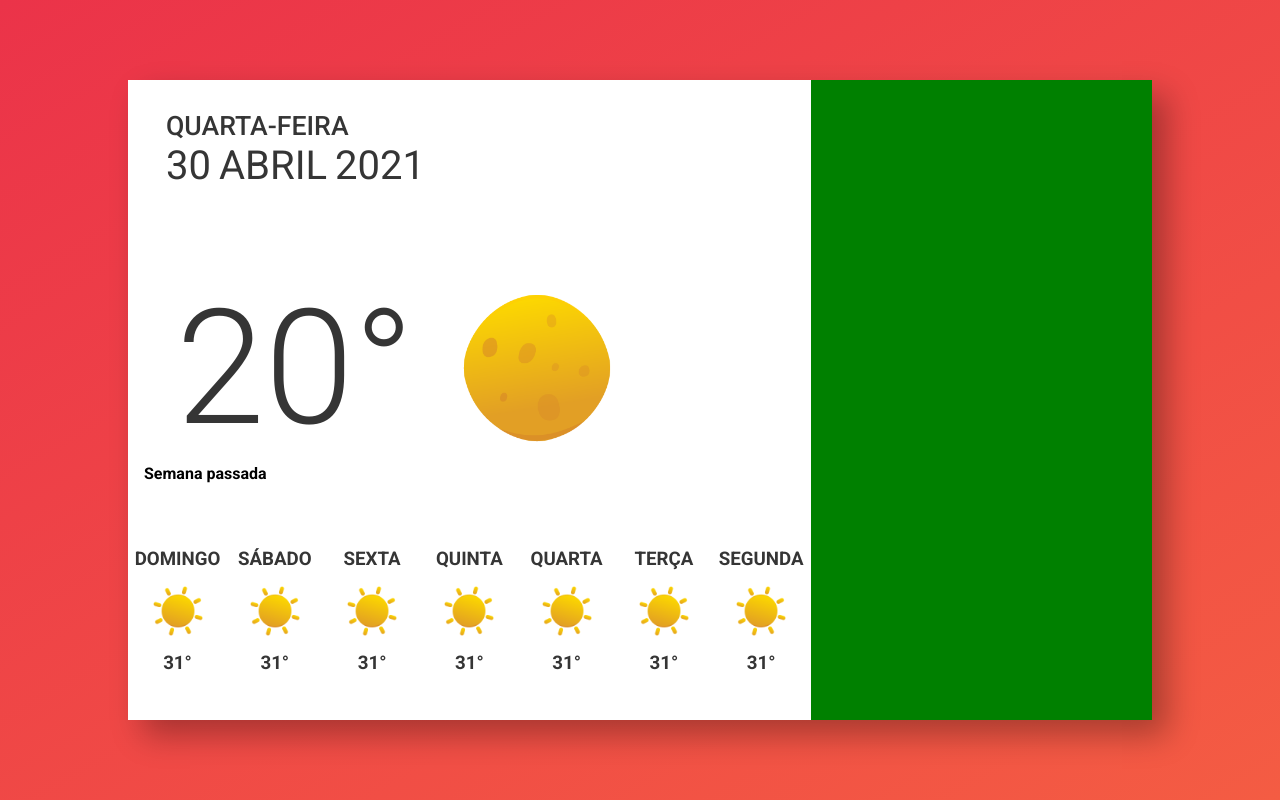
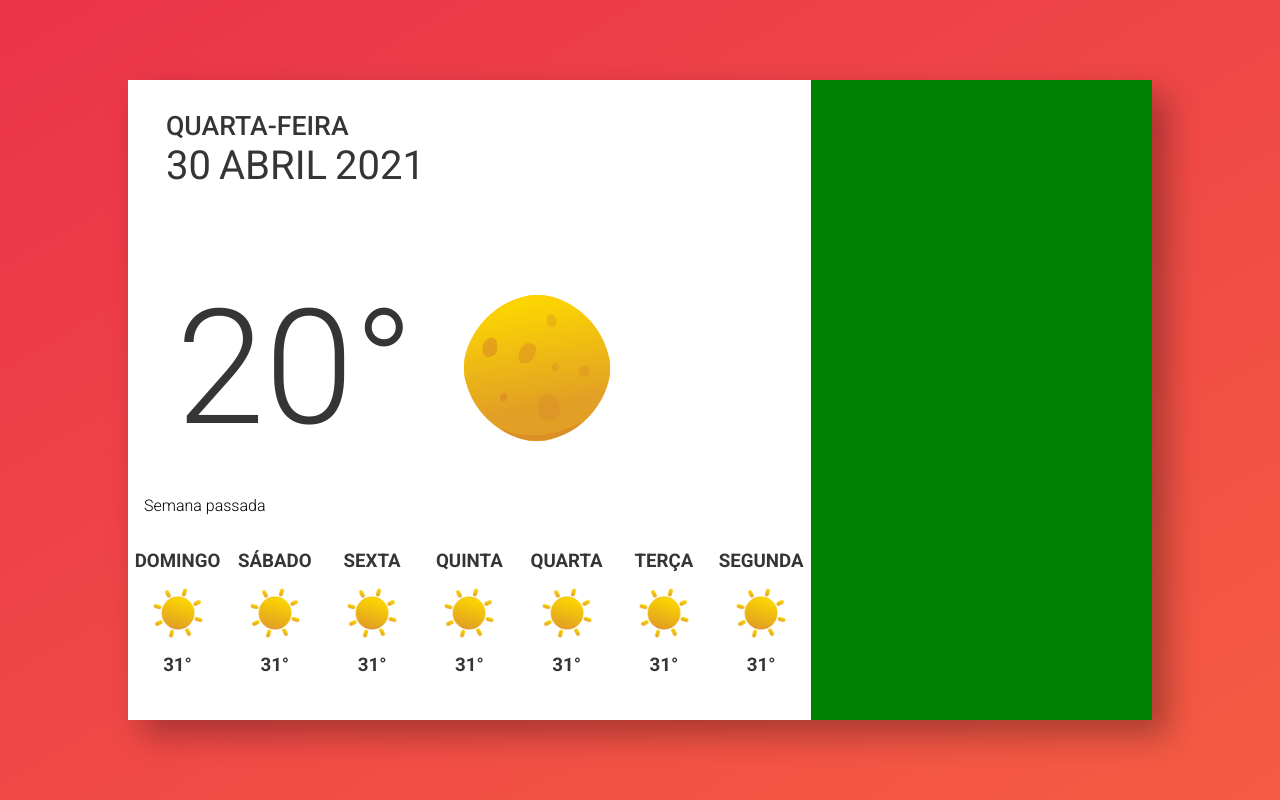
Before and after one commit to GustsgomesBr/weather-app-reactjs, a React (Create React App) app: page / in a window 1280 px wide. Built offline with nearby package versions, Linux system fonts and the light colour scheme.

Commit message:
GetWeather changed to GetLastWeek

```diff
--- a/src/App.js
+++ b/src/App.js
@@ -18,8 +18,9 @@ function App() {
           <h1>20°</h1>
           <img src={night_full_moon_clear}></img>
         </section>
+        <section className="week-weather-section">
           <h4 id="lastweek">Semana passada</h4>
-        <section className="week-weather-section">
+          <div className="section-week">
             <WeekWeather id="1"/>
             <WeekWeather id="2"/>
             <WeekWeather id="3"/>
@@ -27,6 +28,7 @@ function App() {
             <WeekWeather id="5"/>
             <WeekWeather id="6"/>
             <WeekWeather id="7"/>
+          </div>
         </section>
       </main>
       <aside>
--- a/src/GetWeather.js
+++ b/src/GetLastWeek.js
@@ -1,6 +1,6 @@
 import moment from 'moment'
 
-function GetWeather(){
+function GetLastWeek(){
     var daysAgo = {}
     var weekday = {}
     for(var i=1; i<=7; i++) {
@@ -12,4 +12,4 @@ function GetWeather(){
     return weekday
 }
 
-export default GetWeather;
+export default GetLastWeek;
--- a/src/index.css
+++ b/src/index.css
@@ -84,14 +84,22 @@ aside{
 
 #lastweek{
     margin-left: 1rem;
+    font-weight: 300;
 }
 
 .week-weather-section{
     width: 100%;
     height: 40%;
+    margin-top: 2rem;
+}
+
+.week-weather-section .section-week{
+    width: 100%;
+    height: 70%;
     display: flex;
     justify-content: center;
     align-items: center;
+    margin-top: 0.5rem;
 }
 
 .week-Weather-item{
--- a/src/weekWeather.js
+++ b/src/weekWeather.js
@@ -1,9 +1,9 @@
 import day_clear from './weather-icons/day_clear.png';
-import GetWeather from './GetWeather'
+import GetLastWeek from './GetLastWeek';
 var dias_da_semana = ["DOMINGO", "SEGUNDA", "TERÇA", "QUARTA", "QUINTA", "SEXTA", "SÁBADO"];
 
 function WeekWeather(props) {
-    var getweat = GetWeather();
+    var getweat = GetLastWeek();
 
     return (
       <section className="week-Weather-item">
```
Lines whose indentation alone changed are shown as unchanged.
